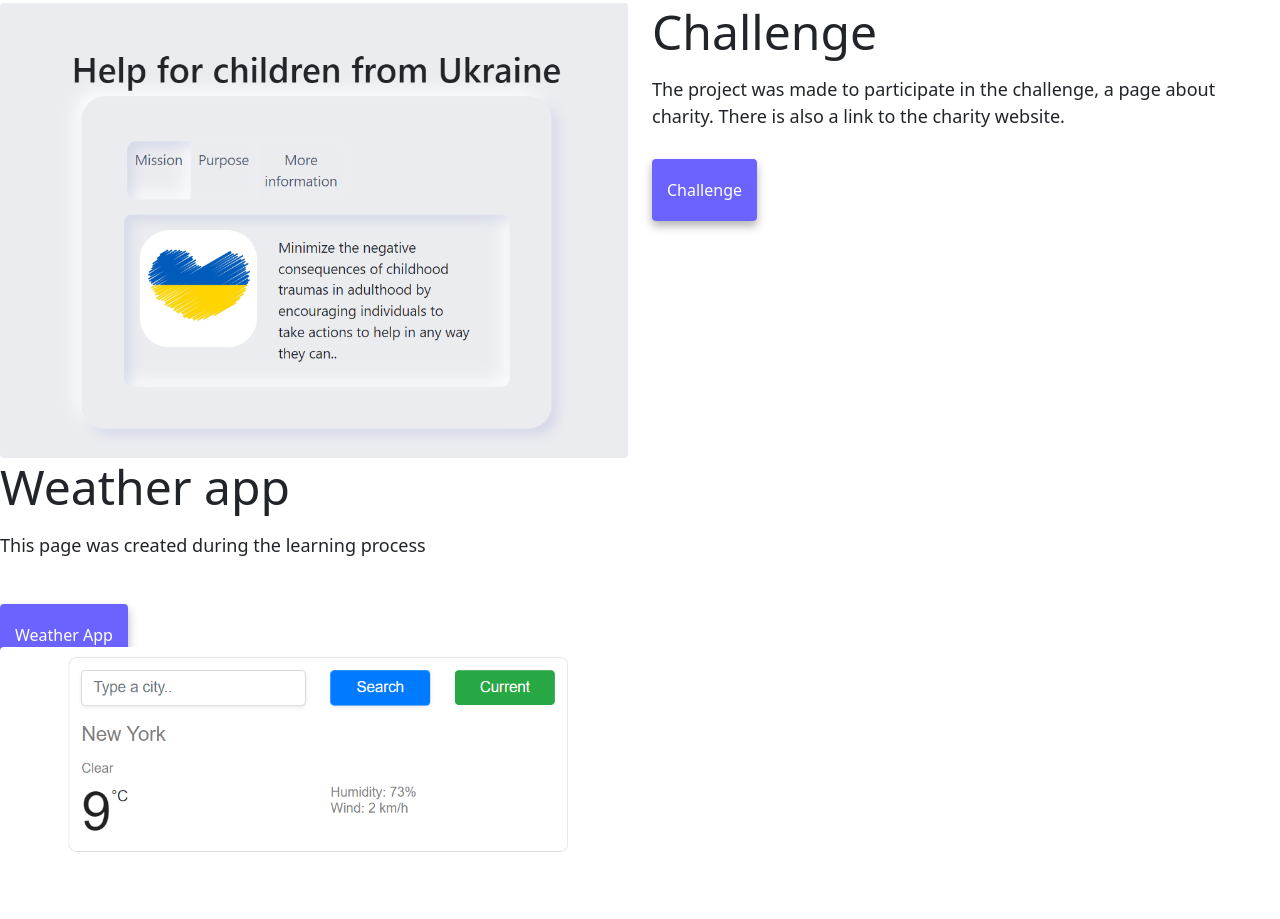
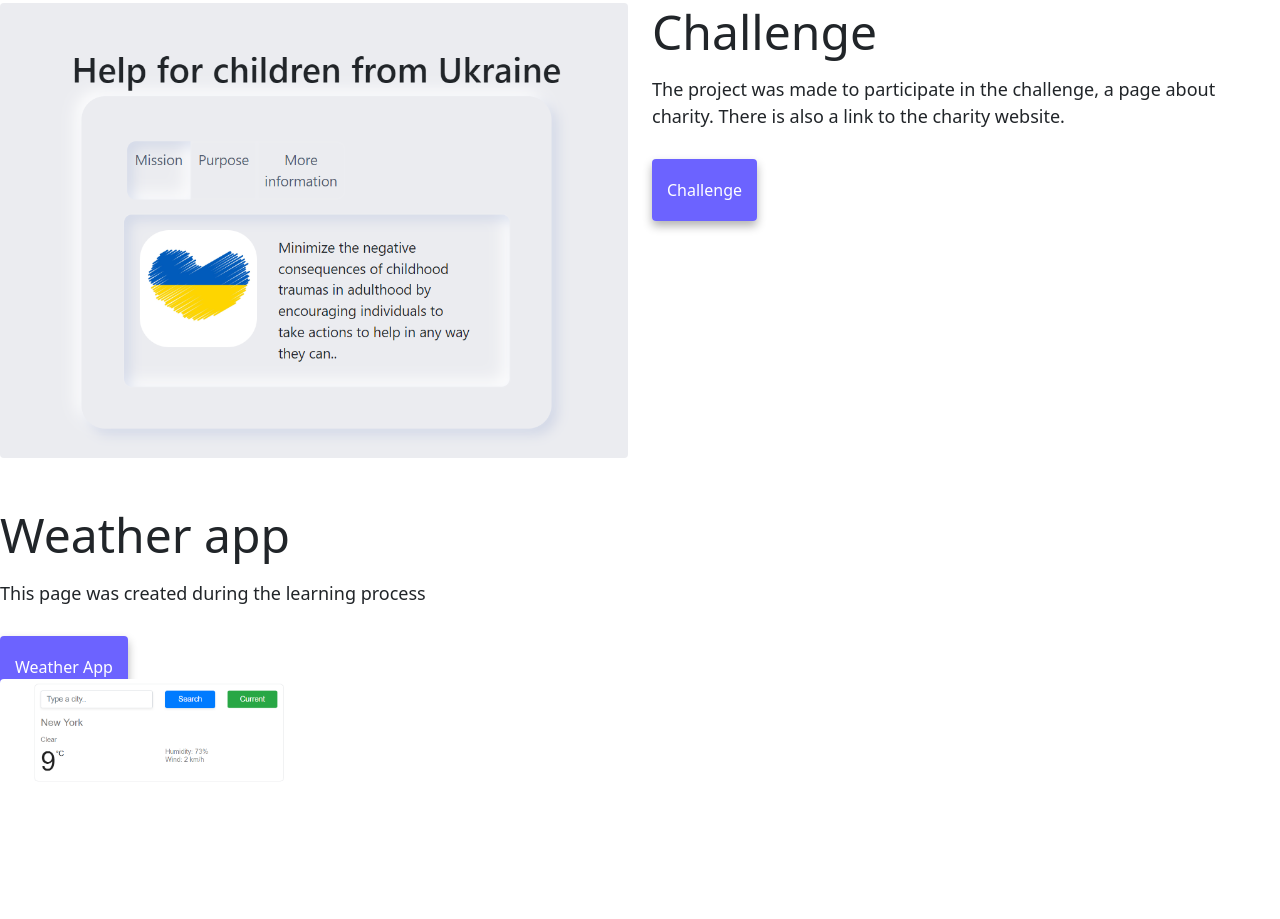
Before and after one commit to LianaHirol/Portfolio, a website: page index.html in a window 1280 px wide. Shown: the part 493-1412 px from the top of the page. After the commit the page ends 1308 px from the top, so only its background shows below. Drawn offline with nearby package versions, Linux system fonts and the light colour scheme.

Commit message:
Update index.html

```diff
--- a/index.html
+++ b/index.html
@@ -77,16 +77,16 @@
           </div>
         </div>
       </div>
- <div class="row">
+ <div class="row mt-5">
+        <div class="col-6">
     <h2 class="mb-3">Weather app</h2>
           <p>
            This page was created during the learning process
           </p>
           <div class="mt-5">
             <a href="#" class="primary-link">Weather App</a>
-          </div>
-<div class="col-12 col-md-6">
-<img src="weather.png" class="img-fluid rounded">
+          <div class="col-6">
+          <img src="weather.png" class="img-fluid rounded" />
         </div>
       </div>
           </div>
```
